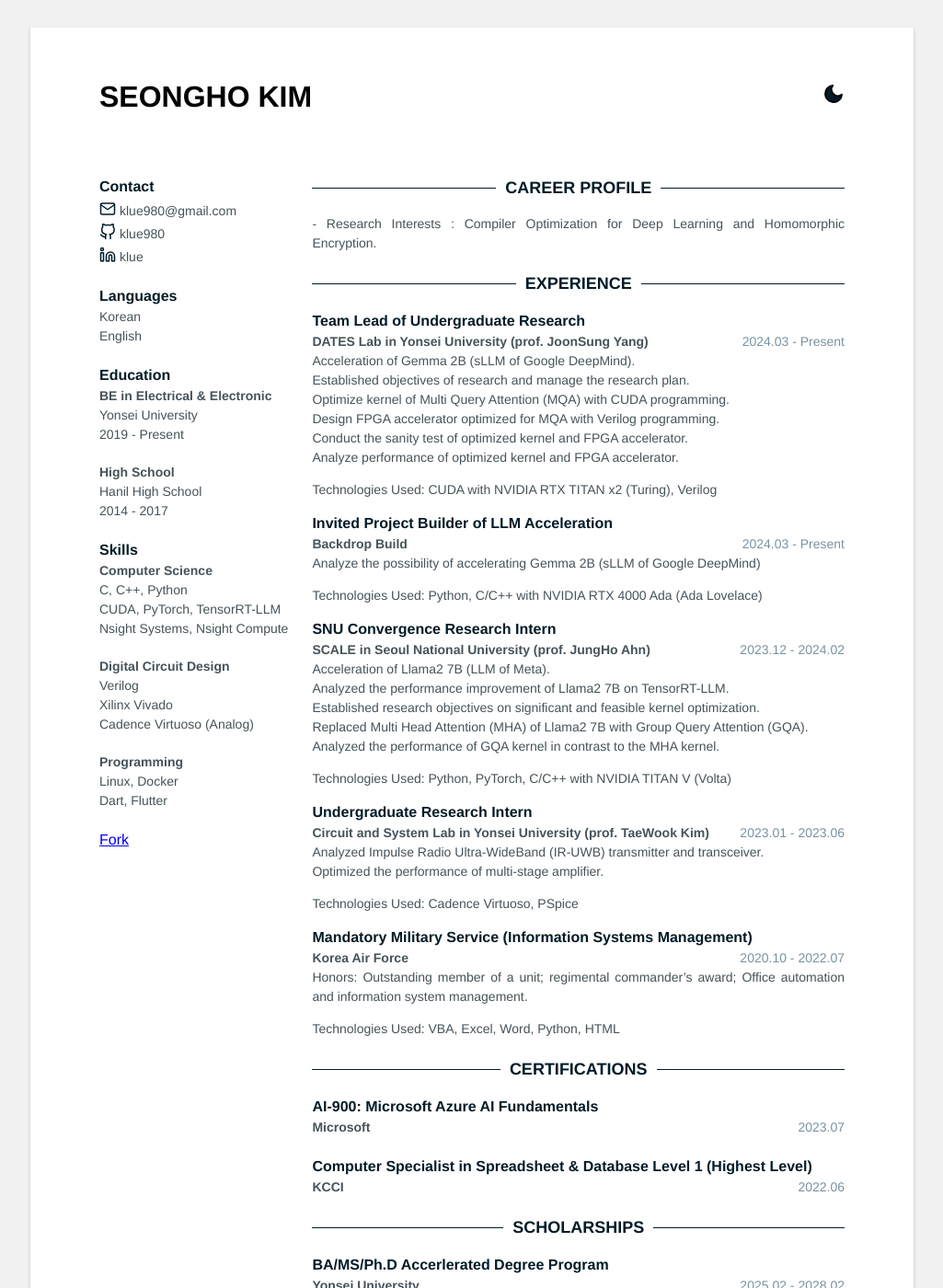
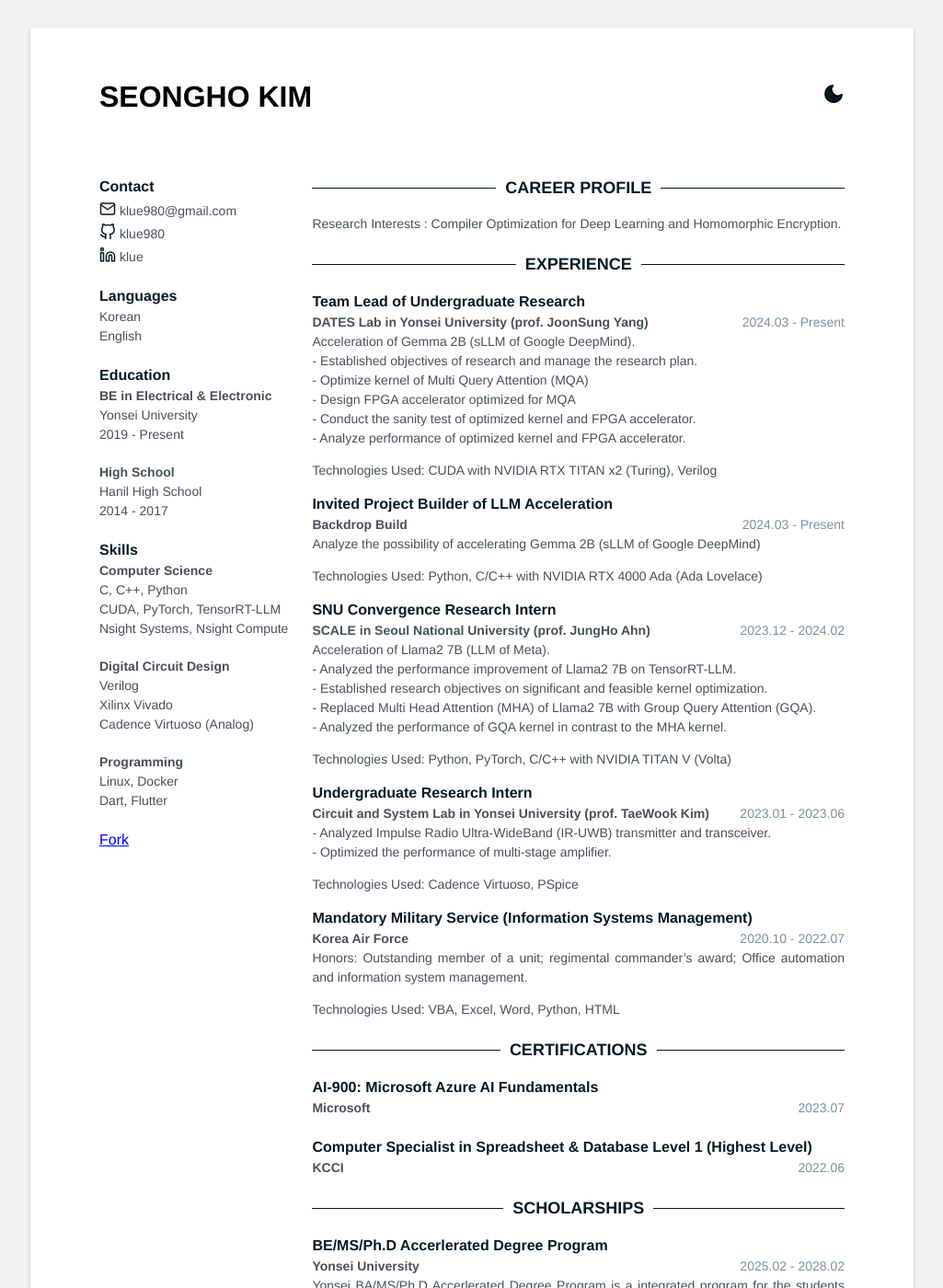
Before and after one commit to klue980/klue980.github.io, a Jekyll site: the page built from index.html, in a window 1280 px wide and 1400 px high. Shown: the whole window at 92% size, without its empty margins (127-1152 px from the left). Built offline with Jekyll 4.4.1, drawn with Linux system fonts in a browser that asks for light colours.

Commit message:
gem updates

```diff
--- a/Gemfile
+++ b/Gemfile
@@ -3,5 +3,6 @@
 source "https://rubygems.org"
 
 gem "jekyll", "3.5.2"
-
 gem "jekyll-minifier", "0.1.10"
+gem "webrick", "~> 1.8"
+gem "rexml", "~> 3.2"
--- a/_data/data.yml
+++ b/_data/data.yml
@@ -47,7 +47,7 @@
 
 # Profile
 profile: |
-  - Research Interests : Compiler Optimization for Deep Learning and Homomorphic Encryption.
+  Research Interests : Compiler Optimization for Deep Learning and Homomorphic Encryption.
 
 # Experience
 experience:
@@ -56,11 +56,11 @@
     company: DATES Lab in Yonsei University (prof. JoonSung Yang)
     details:
       - Acceleration of Gemma 2B (sLLM of Google DeepMind).
-      - Established objectives of research and manage the research plan.
-      - Optimize kernel of Multi Query Attention (MQA) with CUDA programming.
-      - Design FPGA accelerator optimized for MQA with Verilog programming.
-      - Conduct the sanity test of optimized kernel and FPGA accelerator.
-      - Analyze performance of optimized kernel and FPGA accelerator.
+      - "- Established objectives of research and manage the research plan."
+      - "- Optimize kernel of Multi Query Attention (MQA)"
+      - "- Design FPGA accelerator optimized for MQA"
+      - "- Conduct the sanity test of optimized kernel and FPGA accelerator."
+      - "- Analyze performance of optimized kernel and FPGA accelerator."
     technologies_used: |
       CUDA with NVIDIA RTX TITAN x2 (Turing), Verilog
 
@@ -77,10 +77,10 @@
     company: SCALE in Seoul National University (prof. JungHo Ahn)
     details:
       - Acceleration of Llama2 7B (LLM of Meta).
-      - Analyzed the performance improvement of Llama2 7B on TensorRT-LLM.
-      - Established research objectives on significant and feasible kernel optimization.
-      - Replaced Multi Head Attention (MHA) of Llama2 7B with Group Query Attention (GQA).
-      - Analyzed the performance of GQA kernel in contrast to the MHA kernel.
+      - "- Analyzed the performance improvement of Llama2 7B on TensorRT-LLM."
+      - "- Established research objectives on significant and feasible kernel optimization."
+      - "- Replaced Multi Head Attention (MHA) of Llama2 7B with Group Query Attention (GQA)."
+      - "- Analyzed the performance of GQA kernel in contrast to the MHA kernel."
     technologies_used: |
       Python, PyTorch, C/C++ with NVIDIA TITAN V (Volta)
 
@@ -88,8 +88,8 @@
     time: 2023.01 - 2023.06
     company: Circuit and System Lab in Yonsei University (prof. TaeWook Kim)
     details:
-      - Analyzed Impulse Radio Ultra-WideBand (IR-UWB) transmitter and transceiver.
-      - Optimized the performance of multi-stage amplifier.
+      - "- Analyzed Impulse Radio Ultra-WideBand (IR-UWB) transmitter and transceiver."
+      - "- Optimized the performance of multi-stage amplifier."
     technologies_used: |
       Cadence Virtuoso, PSpice
 
@@ -113,7 +113,7 @@
 
 # Scholarships
 scholarships:
-  - role: BA/MS/Ph.D Accerlerated Degree Program
+  - role: BE/MS/Ph.D Accerlerated Degree Program
     time: 2025.02 - 2028.02
     company: Yonsei University
     details: |
```
Also changed, not shown: Gemfile.lock, README.md, _config.yml (line endings or trailing spaces).
